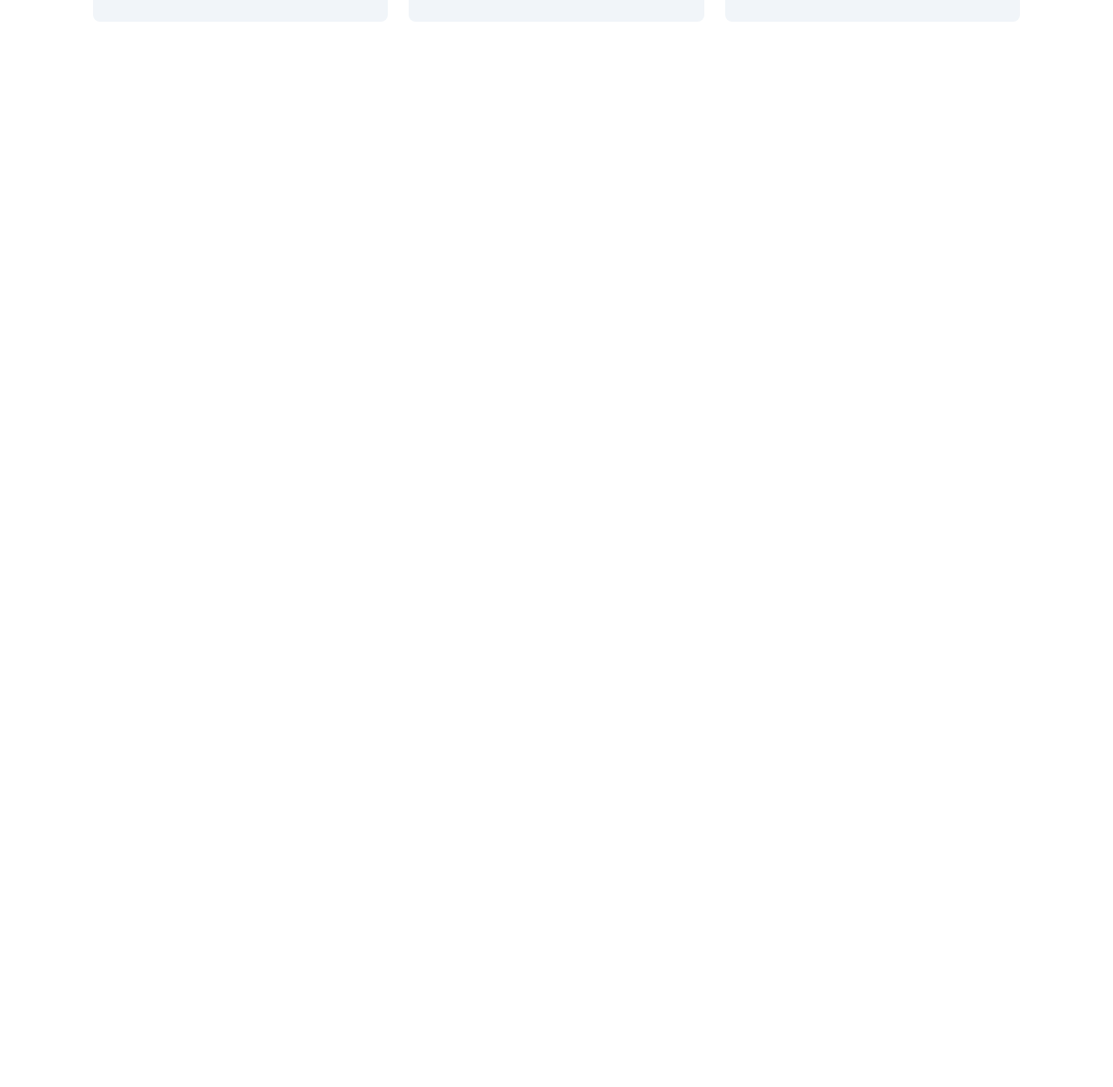
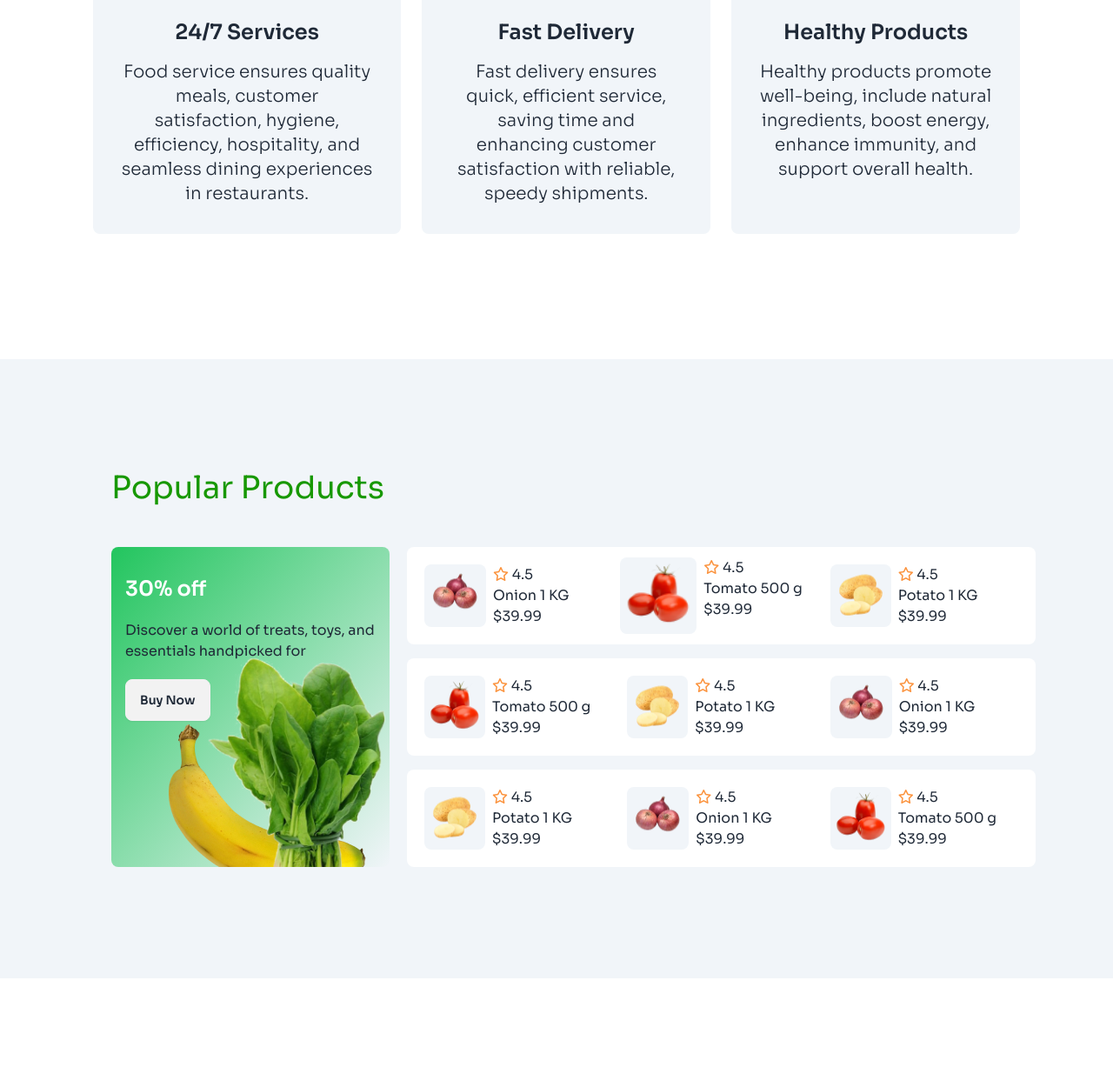
Before and after one commit to Jahangir-alam25/A3-Living-Lab-002-PH, a plain HTML site: page index.html in a window 1280 px wide. Shown: the part 1408-2658 px from the top of the page at 87% size. Before the commit the page ends 1449 px from the top, so only its background shows below. Drawn offline with nearby package versions, Linux system fonts and the light colour scheme.

Commit message:
added offers section

```diff
--- a/index.html
+++ b/index.html
@@ -32,7 +32,7 @@
       </style>
 </head>
 <body class="sora-font">
-    <header>
+    <header class="bg-gradient-to-t from-gray-100">
           <!--Navbar  -->
           <nav class="px-4 py-3 lg:px-32 lg:pt-6 mx-w-5xl">
             <div class="flex justify-between items-center">
@@ -65,7 +65,7 @@
           <div class="h-1 bg-primary-color w-full sm:hidden"></div>
           <!-- Banner section -->
           <div>
-             <div class="text-center bg-gray-50 space-y-8">
+             <div class="text-center space-y-8 my-12 lg:mt-20">
               <h1 class="text-4xl lg:text-5xl font-semibold">Freshness <span class="text-primary-color">You Can  <br>
                 Count</span> On, Prices You’ll Love!</h1>
                 <p>Shop your daily essentials at unbeatable prices. From fresh produce to pantry <br> staples, we’ve got you covered every day!</p>
@@ -76,8 +76,9 @@
 
     </header>
     <main>
-       <section class="w-10/12 mx-auto">
-        <h2 class="text-primary-color text-[36px] font-semibold">Services</h2>
+      <!-- Services section -->
+       <section class="w-10/12 mx-auto mb-12 lg:my-32">
+        <h2 class="text-primary-color text-[36px] font-semibold mb-12">Services</h2>
         <div class="md:flex md:row-span-2 lg:flex lg:gap-6">
           <div class="bg-slate-100 text-center p-8 space-y-6 rounded-lg mb-4">
             <div class="flex justify-center">
@@ -85,7 +86,7 @@
             </div>
             <div class="space-y-4">
               <h3 class="text-2xl font-semibold">24/7 Services </h3>
-              <p class="text-[20px] font-light">Food service ensures quality meals, customer satisfaction, hygiene, efficiency, hospitality, and seamless dining experiences in restaurants.</p>
+              <p class="text-xl font-light">Food service ensures quality meals, customer satisfaction, hygiene, efficiency, hospitality, and seamless dining experiences in restaurants.</p>
             </div>
          </div>
           <div class="bg-slate-100 text-center p-8 space-y-6 rounded-lg mb-4">
@@ -93,8 +94,8 @@
               <img class="bg-white p-5 rounded-[50%]" src="images/delivery.png" alt="">
             </div>
             <div class="space-y-4">
-              <h3 class="text-2xl font-semibold">24/7 Services </h3>
-              <p class="text-[20px] font-light">Food service ensures quality meals, customer satisfaction, hygiene, efficiency, hospitality, and seamless dining experiences in restaurants.</p>
+              <h3 class="text-2xl font-semibold">Fast Delivery </h3>
+              <p class="text-xl font-light">Fast delivery ensures quick, efficient service, saving time and enhancing customer satisfaction with reliable, speedy shipments.</p>
             </div>
          </div>
           <div class="bg-slate-100 text-center p-8 space-y-6 rounded-lg mb-4">
@@ -102,14 +103,135 @@
               <img class="bg-white p-5 rounded-[50%]" src="images/healthy.png" alt="">
             </div>
             <div class="space-y-4">
-              <h3 class="text-2xl font-semibold">24/7 Services </h3>
-              <p class="text-[20px] font-light">Food service ensures quality meals, customer satisfaction, hygiene, efficiency, hospitality, and seamless dining experiences in restaurants.</p>
+              <h3 class="text-2xl font-semibold">Healthy Products  </h3>
+              <p class="text-xl font-light">Healthy products promote well-being, include natural ingredients, boost energy, enhance immunity, and support overall health.</p>
             </div>
          </div>
 
 
         </div>
        </section>
+       <!-- Products section -->
+        <section class="bg-slate-100">
+          <div class="lg:m-32 lg:py-32 mx-auto">
+            <h3 class="text-4xl text-primary-color mb-12">Popular Products</h3>
+          <div class="sm:flex gap-5 justify-between">
+            <div class="bg-gradient-to-br from-green-500  relative rounded-lg">
+              <div class="space-y-5 p-16 lg:p-4">
+                <h3 class="text-white text-2xl font-semibold mt-4">30% off</h3>
+                <p class="w-72 lg:w-[1/3]">Discover a world of treats, toys, and essentials handpicked for</p>
+                <button class="btn">Buy Now</button>
+              </div>
+              <div class="flex justify-end">
+                <img class="absolute bottom-0" src="images/vegetable-offer.png" alt="">
+              </div>
+            </div>
+            <div class="grid grid-cols-2 lg:grid-cols-3 gap-4 justify-between">
+              <div class="flex bg-white p-5 gap-2 rounded-lg w-64">
+                <img class="bg-slate-100 rounded-lg" src="images/onion.png" alt="">
+                <div>
+                  <h6><i class="fa-regular fa-star text-orange-400"></i> 4.5</h6>
+                  <h4>Onion 1 KG</h4>
+                  <p>$39.99</p>
+                </div>
+              </div>
+              <div class="flex bg-white p-3 gap-2 rounded-lg w-64">
+                <img class="bg-slate-100 rounded-lg" src="images/tomato.png" alt="">
+                <div>
+                  <h6><i class="fa-regular fa-star text-orange-400"></i> 4.5</h6>
+                  <h4>Tomato 500 g </h4>
+                  <p>$39.99</p>
+                </div>
+              </div>
+              <div class="flex bg-white p-5 gap-2 rounded-lg w-64">
+                <img class="bg-slate-100 rounded-lg" src="images/potato.png" alt="">
+                <div>
+                  <h6><i class="fa-regular fa-star text-orange-400"></i> 4.5</h6>
+                  <h4>Potato 1 KG</h4>
+                  <p>$39.99</p>
+                </div>
+              </div>
+              <div class="flex bg-white p-5 gap-2 rounded-lg w-64">
+                <img class="bg-slate-100 rounded-lg" src="images/tomato.png" alt="">
+                <div>
+                  <h6><i class="fa-regular fa-star text-orange-400"></i> 4.5</h6>
+                  <h4>Tomato 500 g </h4>
+                  <p>$39.99</p>
+                </div>
+              </div>
+              <div class="flex bg-white p-5 gap-2 rounded-lg w-64">
+                <img class="bg-slate-100 rounded-lg" src="images/potato.png" alt="">
+                <div>
+                  <h6><i class="fa-regular fa-star text-orange-400"></i> 4.5</h6>
+                  <h4>Potato 1 KG</h4>
+                  <p>$39.99</p>
+                </div>
+              </div>
+              <div class="flex bg-white p-5 gap-2 rounded-lg w-64">
+                <img class="bg-slate-100 rounded-lg" src="images/onion.png" alt="">
+                <div>
+                  <h6><i class="fa-regular fa-star text-orange-400"></i> 4.5</h6>
+                  <h4>Onion 1 KG</h4>
+                  <p>$39.99</p>
+                </div>
+              </div>
+              <div class="flex bg-white p-5 gap-2 rounded-lg w-64">
+                <img class="bg-slate-100 rounded-lg" src="images/potato.png" alt="">
+                <div>
+                  <h6><i class="fa-regular fa-star text-orange-400"></i> 4.5</h6>
+                  <h4>Potato 1 KG</h4>
+                  <p>$39.99</p>
+                </div>
+              </div>
+              <div class="flex bg-white p-5 gap-2 rounded-lg w-64">
+                <img class="bg-slate-100 rounded-lg" src="images/onion.png" alt="">
+                <div>
+                  <h6><i class="fa-regular fa-star text-orange-400"></i> 4.5</h6>
+                  <h4>Onion 1 KG</h4>
+                  <p>$39.99</p>
+                </div>
+              </div>
+              <div class="hidden lg:block">
+                <div class="flex bg-white p-5 gap-2 rounded-lg w-64">
+                  <img class="bg-slate-100 rounded-lg" src="images/tomato.png" alt="">
+                  <div>
+                    <h6><i class="fa-regular fa-star text-orange-400"></i> 4.5</h6>
+                    <h4>Tomato 500 g </h4>
+                    <p>$39.99</p>
+                  </div>
+                </div>
+              </div>
+            </div>
+          </div>
+          </div>
+        </section>
+        <!-- Offers section -->
+         <section class="w-10/12 mx-auto">
+          <div class="flex flex-col lg:flex-row gap-6 justify-between">
+            <div class="flex flex-1 justify-between bg-[#115414] rounded-2xl items-center">
+              <div class="py-5 pl-5 space-y-6">
+                <img src="images/dawat-logo.png" alt="">
+                <button class="btn bg-[#63B76D] text-white">Cook Exotic Dishes</button>
+                <h2 class="text-white text-3xl font-light">UP to <span class=" font-bold">20% OFF</span></h2>
+              </div>
+              <div class="pt-5">
+                <img class="w-full" src="images/dawat-mock-up.png" alt="">
+              </div>
+            </div>
+            <div class="flex bg-[#102861] rounded-2xl">
+              <div class="py-5 pl-4">
+                <img class="mb-4" src="images/india-gate-logo.png" alt="">
+                <button class="btn bg-[#2A4D97] text-white mb-6">World’s No.1 Rice</button>
+                <h2 class="text-white text-3xl font-light">UP to <span class=" font-bold">40% OFF</span></h2>
+              </div>
+              <div class="flex items-end mx-4">
+                <div>
+                  <img class="" src="images/india-gate-mock-up.png" alt="">
+                </div>
+              </div>
+            </div>
+          </div>
+         </section>
     </main>
     <footer>
 
```
